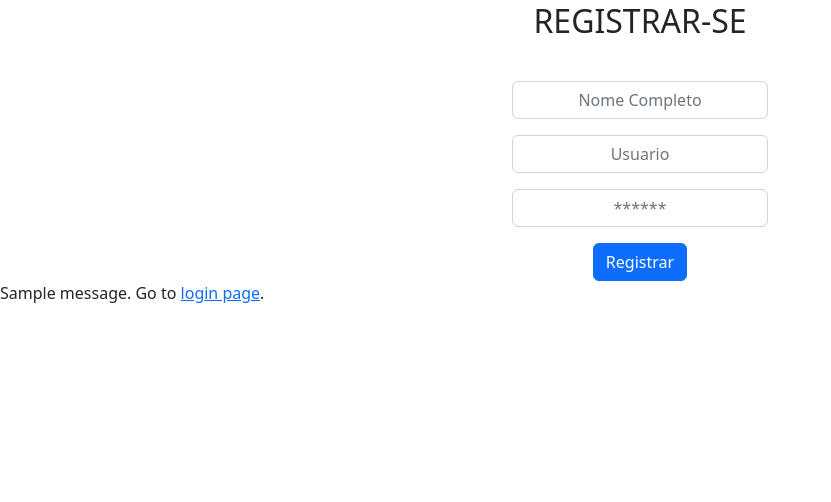
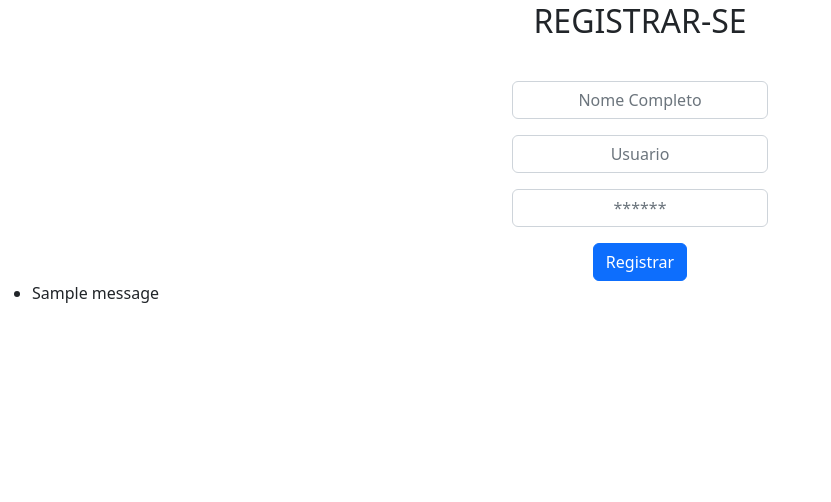
Before and after one commit to jauumgod/cadastro-pessoas-web, a Flask app: page /register in a window 1280 px wide. Shown: the part 154-656 px from the top of the page, without its empty margins (0-831 px from the left). Run offline with Flask 2, Linux system fonts and the light colour scheme; one stand-in notice (Sample message) is shown.

Commit message:
remove flash message

```diff
--- a/app.py
+++ b/app.py
@@ -40,9 +40,6 @@ class Inventario(db.Model):
 @app.route("/register", methods=['GET','POST'])
 def register():
     if request.method=='POST':
-        user = User.query.filter_by(user=login).first()
-        if user:
-            flash('Usuario já cadastrado')
         user = User()
         user.nome_completo = request.form['nome_completo']
         user.login = request.form["usuario"]
--- a/templates/register.html
+++ b/templates/register.html
@@ -42,13 +42,17 @@
         <button type="submit" class="btn btn-primary ">Registrar</button>
     </form>
 
-    {% with messages = get_flashed_messages() %}
-    {% if messages %}
-        <div class="notification is-danger">
-            {{ messages[0] }}. Go to <a href="{{ url_for('login') }}">login page</a>.
-        </div>
-        {% endif %}
-    {% endwith %}
+        {% with messages = get_flashed_messages() %}
+            {% if messages %}
+                <div class="alert-message block-message error">
+                    <ul class=flashes>
+                    {% for message in messages %}
+                        <li>{{ message }}</li>
+                    {% endfor %}
+                    </ul>
+                </div>
+            {% endif %}
+        {% endwith %}
 
     <footer class="endpage">
         <p style="text-align: center;">Crie seu usuario para acessar a pagina de Detalhes</p>
```
Also changed, not shown: instance/app.db.
